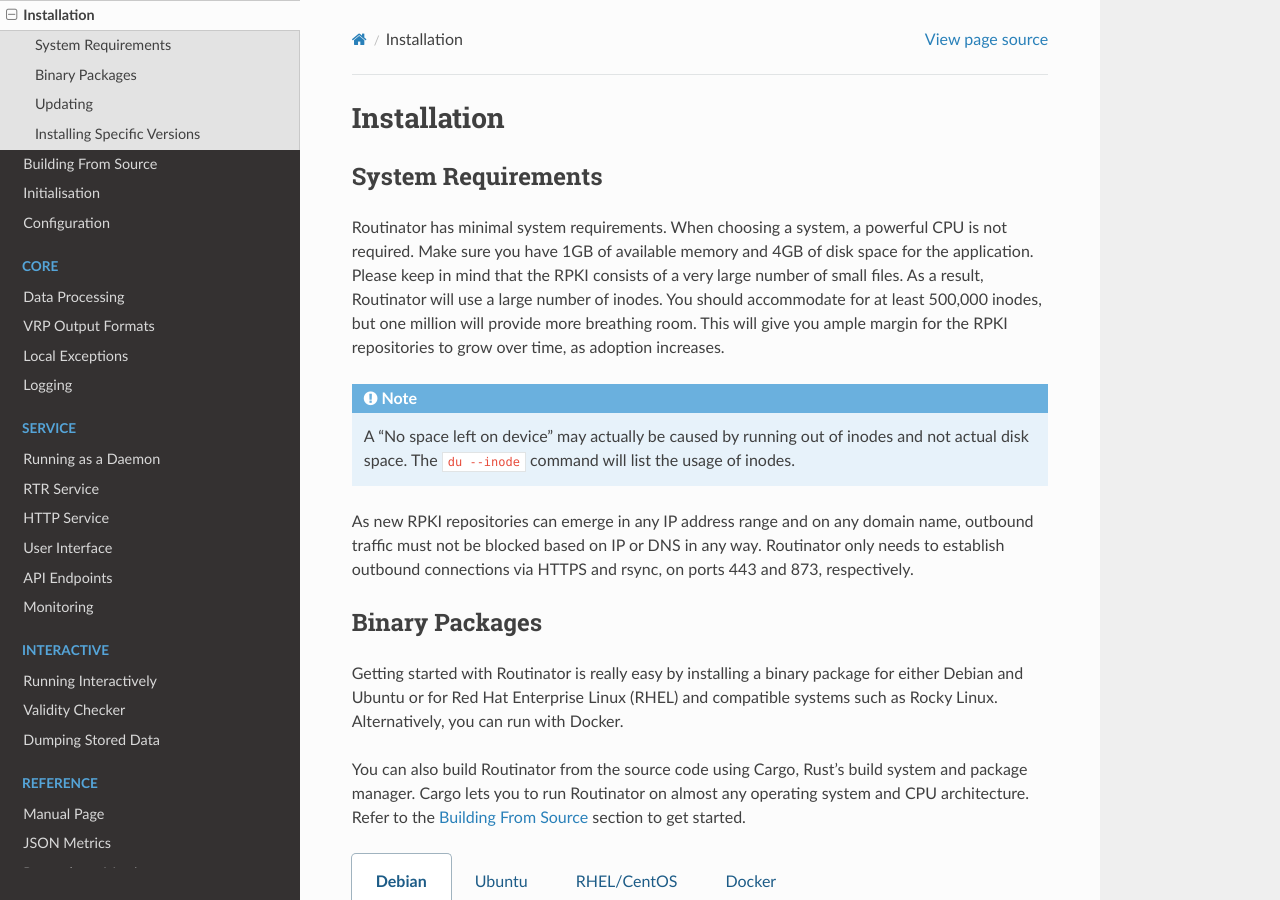
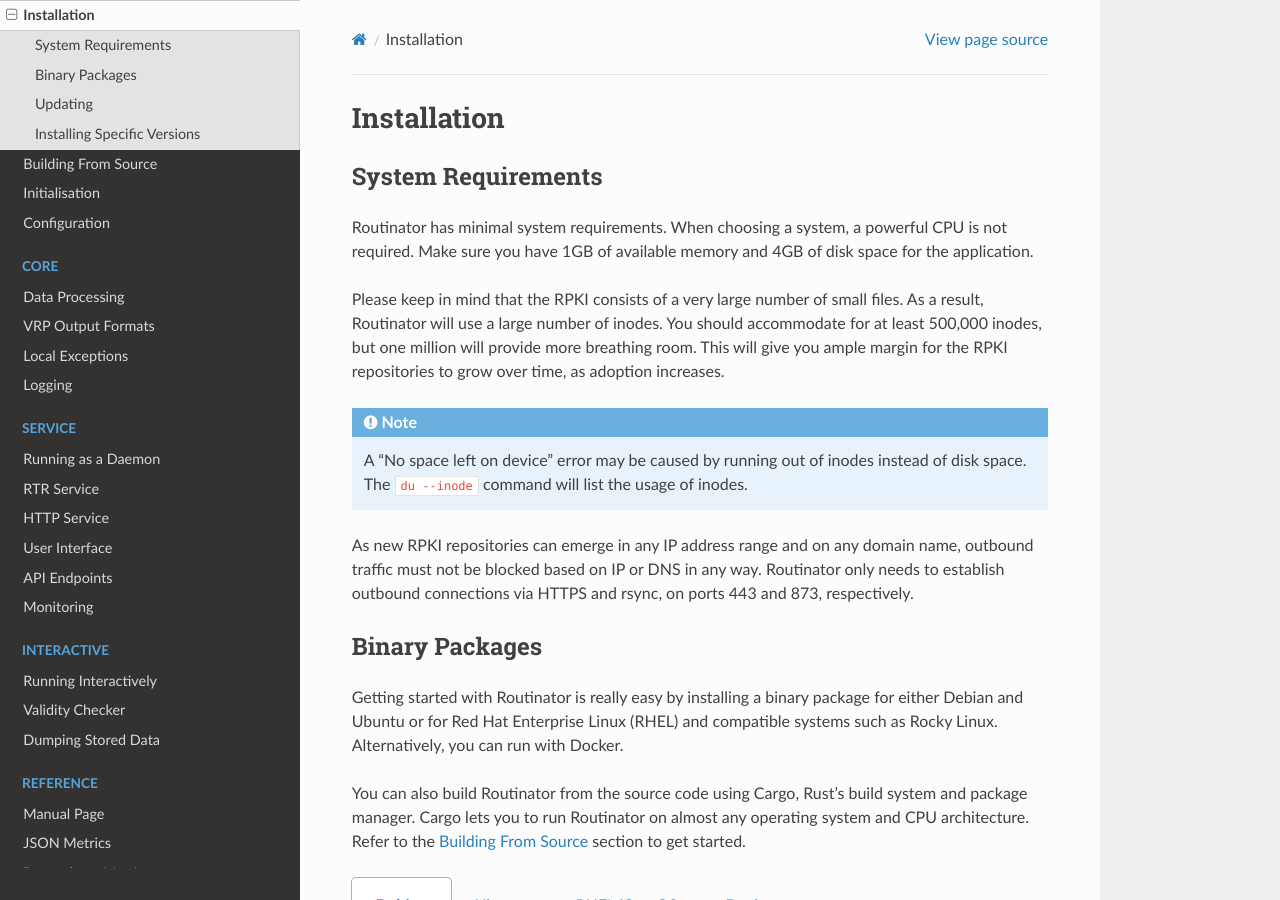
Before and after one commit to NLnetLabs/routinator, a Sphinx documentation site: the page built from doc/manual/source/installation.rst, in a window 1280 px wide and 900 px high. Built offline with Sphinx 7.4.7 and the Read the Docs theme 2.0.0, drawn with Linux system fonts in a browser that asks for light colours.

Commit message:
readability

```diff
--- a/doc/manual/source/installation.rst
+++ b/doc/manual/source/installation.rst
@@ -6,16 +6,17 @@
 
 Routinator has minimal system requirements. When choosing a system, a
 powerful CPU is not required. Make sure you have 1GB of available memory and
-4GB of disk space for the application. Please keep in mind that the RPKI
-consists of a very large number of small files. As a result, Routinator will
-use a large number of inodes. You should accommodate for at least 500,000
-inodes, but one million will provide more breathing room. This will give you
-ample margin for the RPKI repositories to grow over time, as adoption
-increases.
+4GB of disk space for the application.
 
-.. Note:: A "No space left on device" may actually be caused by running out
-          of inodes and not actual disk space. The ``du --inode`` command
-          will list the usage of inodes.
+Please keep in mind that the RPKI consists of a very large number of small
+files. As a result, Routinator will use a large number of inodes. You should
+accommodate for at least 500,000 inodes, but one million will provide more
+breathing room. This will give you ample margin for the RPKI repositories to
+grow over time, as adoption increases.
+
+.. Note:: A "No space left on device" error may be caused by running out of
+          inodes instead of disk space. The ``du --inode`` command will list
+          the usage of inodes.
 
 As new RPKI repositories can emerge in any IP address range and on any domain
 name, outbound traffic must not be blocked based on IP or DNS in any way.
```
